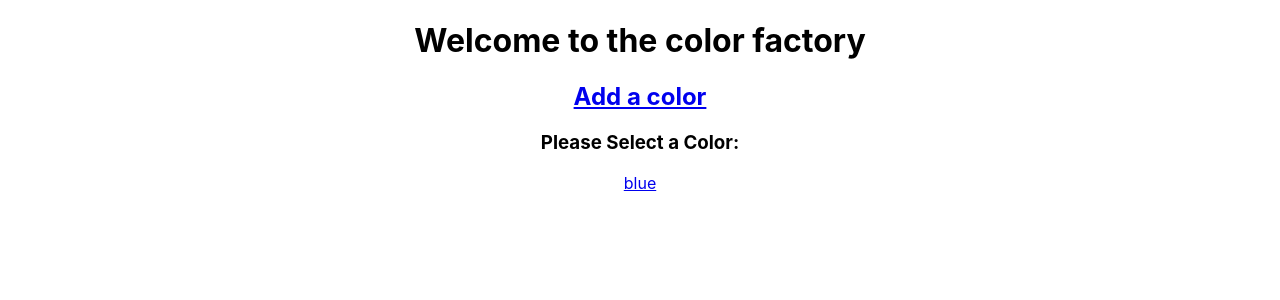
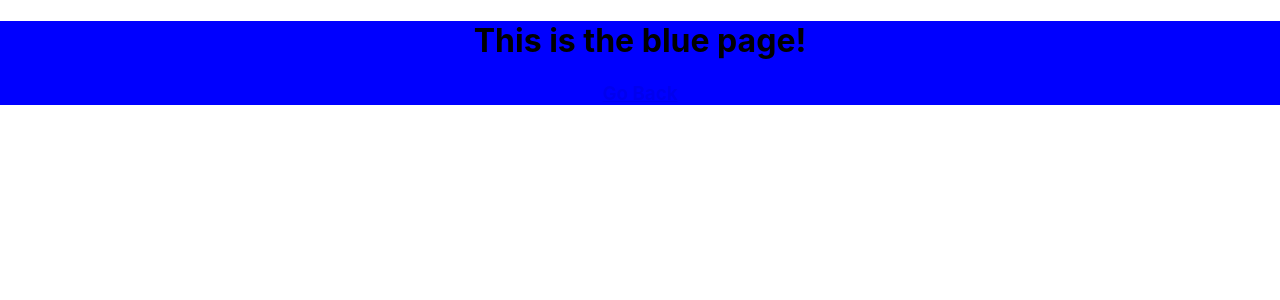
Before and after one commit to jlh040/react-router-color-factory, a React (Create React App) app: page /colors/blue in a window 1280 px wide. Shown: the top 300 px of the page. Built offline with nearby package versions, Linux system fonts and the light colour scheme.

Commit message:
created the ColorPage component

```diff
--- a/src/App.js
+++ b/src/App.js
@@ -2,6 +2,7 @@ import './App.css';
 import React, { useState } from 'react';
 import { BrowserRouter, Route, Switch } from 'react-router-dom';
 import ColorList from './ColorList';
+import ColorPage from './ColorPage';
 
 function App() {
   const [colors, setColors] = useState([{name: 'blue', value: '#0000ff'}]);
@@ -9,8 +10,11 @@ function App() {
     <div className="App">
       <BrowserRouter>
         <Switch>
-          <Route path="/colors">
+          <Route exact path="/colors">
             <ColorList colors={colors} />
+          </Route>
+          <Route exact path="/colors/:color">
+            <ColorPage colorsArr={colors}/>
           </Route>
         </Switch>
       </BrowserRouter>
--- a/src/ColorList.js
+++ b/src/ColorList.js
@@ -2,7 +2,6 @@ import React from 'react';
 import { Link } from 'react-router-dom';
 
 const ColorList = ({ colors }) => {
-  console.log(colors)
   return (
     <div className="ColorList">
       <div>
@@ -10,7 +9,7 @@ const ColorList = ({ colors }) => {
         <h2><Link to="/colors/new">Add a color</Link></h2>
       </div>
       <div>
-        <h3>Please Select a Color:</h3>
+        <h3>Please select a color:</h3>
         <div>
           {colors.map(color =>
             <div>
--- /dev/null
+++ b/src/ColorPage.js
@@ -0,0 +1,16 @@
+import React from 'react';
+import { useParams, Link } from 'react-router-dom';
+
+const ColorPage = ({ colorsArr }) => {
+  const { color: colorName } = useParams();
+  const [{ value: colorVal }] = colorsArr.filter(colorObj => colorObj.name === colorName);
+
+  return (
+    <div style={{backgroundColor: colorVal}}>
+      <h1>This is the {colorName} page!</h1>
+      <h3><Link to="/colors">Go Back</Link></h3>
+    </div>
+  )
+};
+
+export default ColorPage;
```
